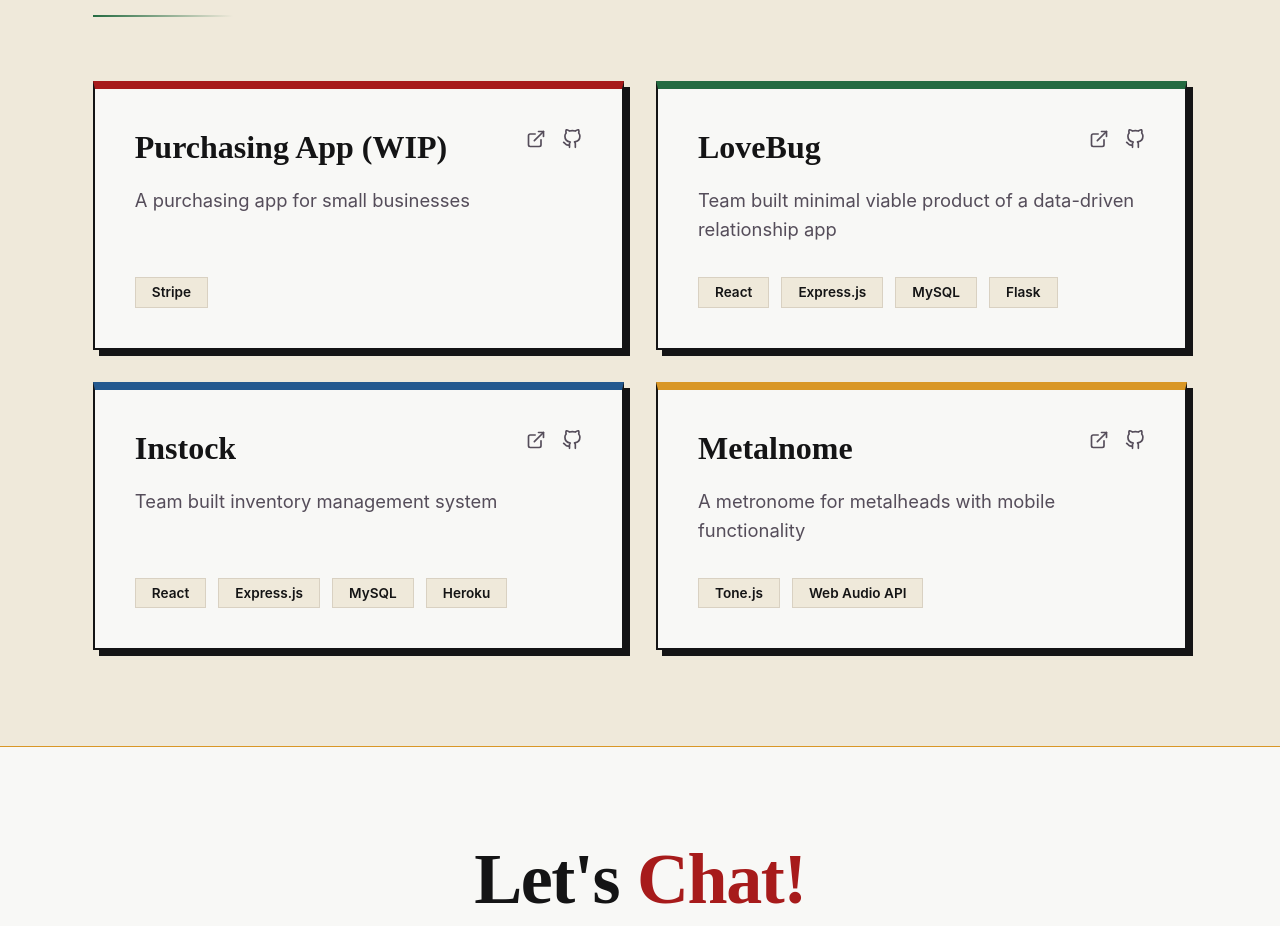
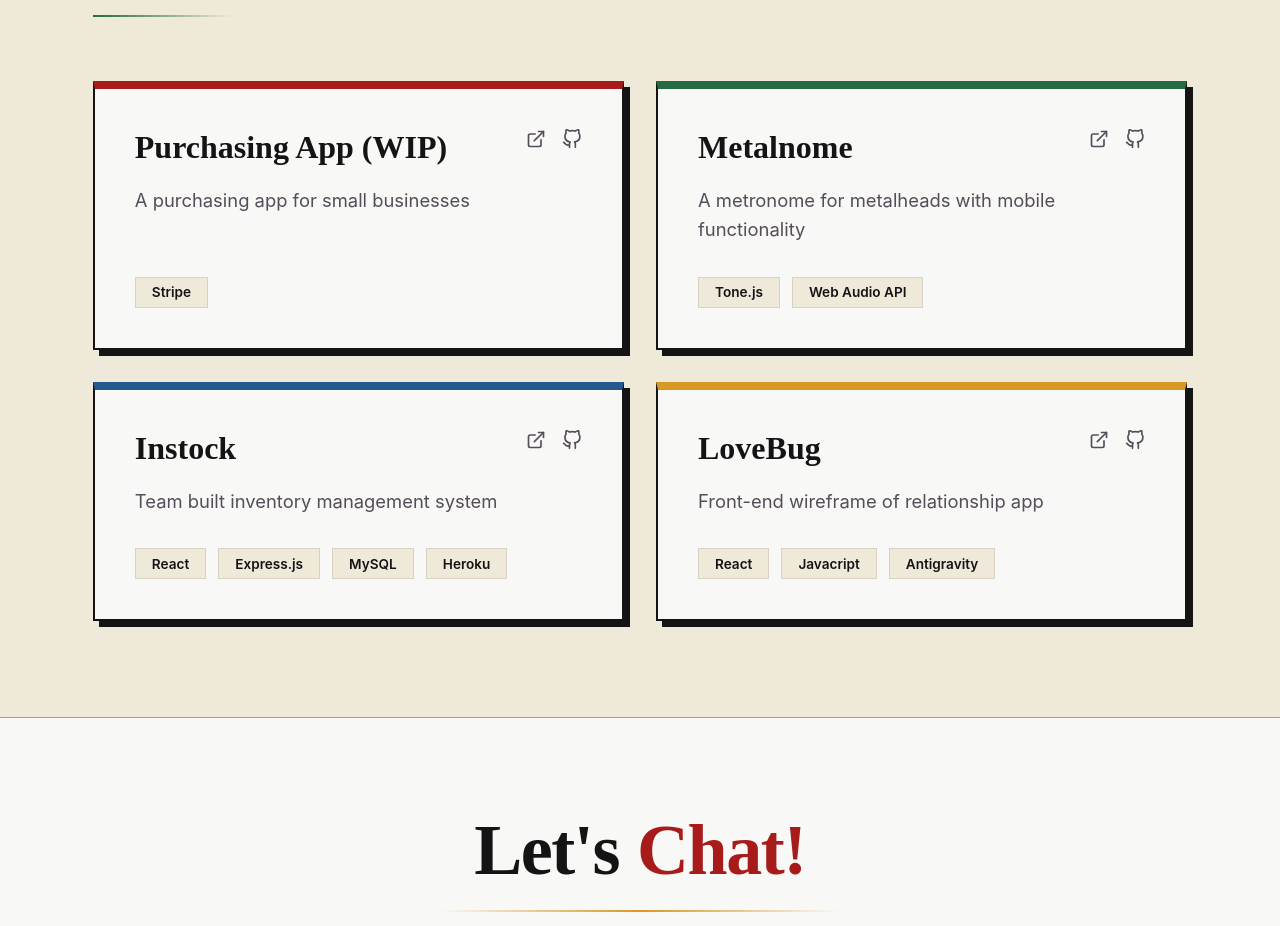
Before and after one commit to maritzbuchholz/portfolio, a React (Vite) app: page / in a window 1280 px wide. Shown: the part 2460-3386 px from the top of the page. Built offline with nearby package versions, Linux system fonts and the light colour scheme.

Commit message:
organize Features section

```diff
--- a/src/Components/Featured/Featured.jsx
+++ b/src/Components/Featured/Featured.jsx
@@ -33,12 +33,12 @@ const Featured = () => {
             externalLink: "#"
         },
         {
-            title: "LoveBug",
+            title: "Metalnome",
             accent: "green",
-            description: "Team built minimal viable product of a data-driven relationship app",
-            tags: ["React", "Express.js", "MySQL", "Flask"],
-            githubLink: "https://github.com/maritzbuchholz/lovebug-client",
-            externalLink: "https://lovebug26.netlify.app/"
+            description: "A metronome for metalheads with mobile functionality",
+            tags: ["Tone.js", "Web Audio API"],
+            githubLink: "https://github.com/maritzbuchholz/Metalnome",
+            externalLink: "https://met6lnome.netlify.app/"
         },
     ];
 
@@ -52,12 +52,12 @@ const projectsBottom = [
             externalLink: "https://instock-maritz.netlify.app/"
         },
         {
-            title: "Metalnome",
+            title: "LoveBug",
             accent: "gold",
-            description: "A metronome for metalheads with mobile functionality",
-            tags: ["Tone.js", "Web Audio API"],
-            githubLink: "https://github.com/maritzbuchholz/Metalnome",
-            externalLink: "https://met6lnome.netlify.app/"
+            description: "Front-end wireframe of relationship app",
+            tags: ["React", "Javacript", "Antigravity"],
+            githubLink: "https://github.com/maritzbuchholz/lovebug-client",
+            externalLink: "https://lovebug26.netlify.app/"
         }
     ];
 
```
